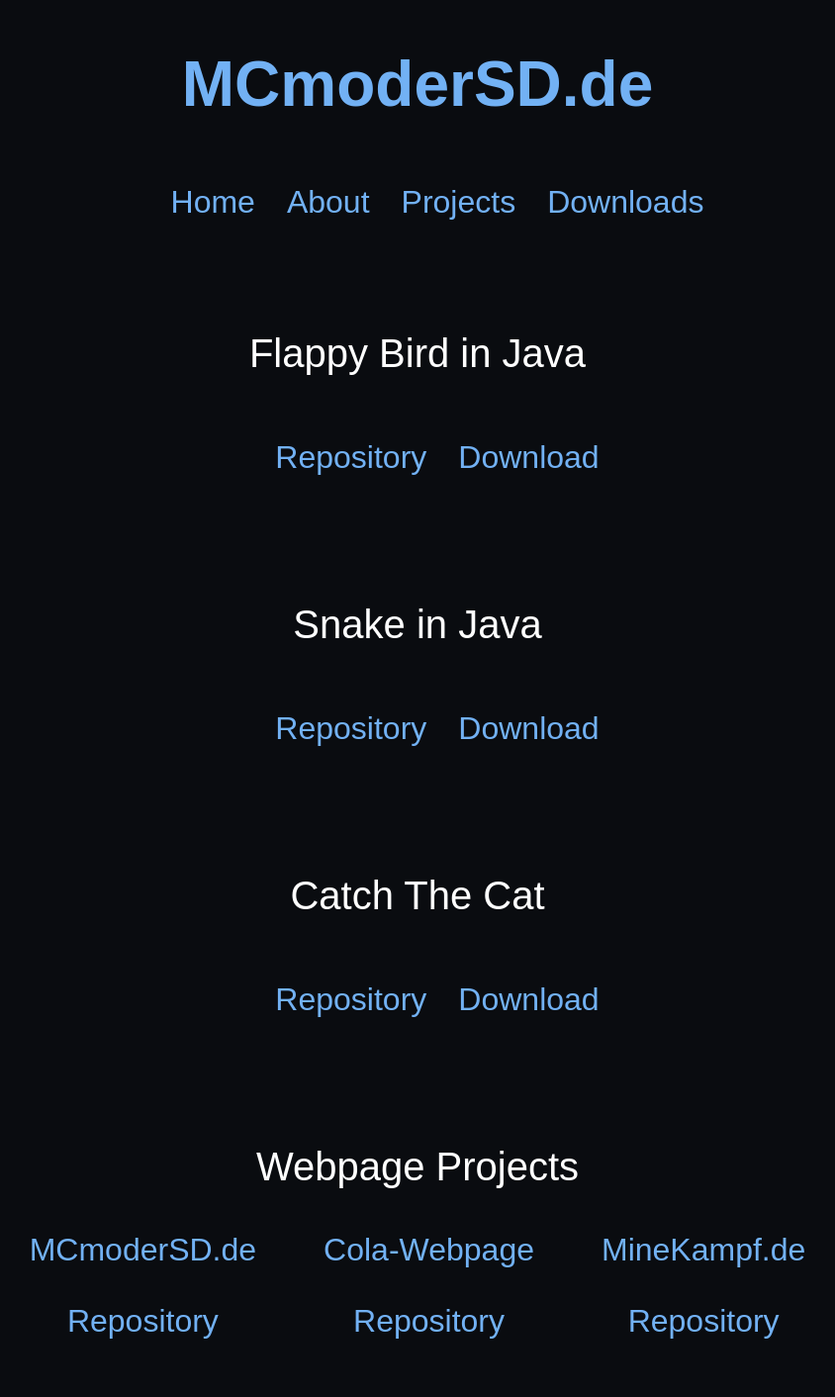
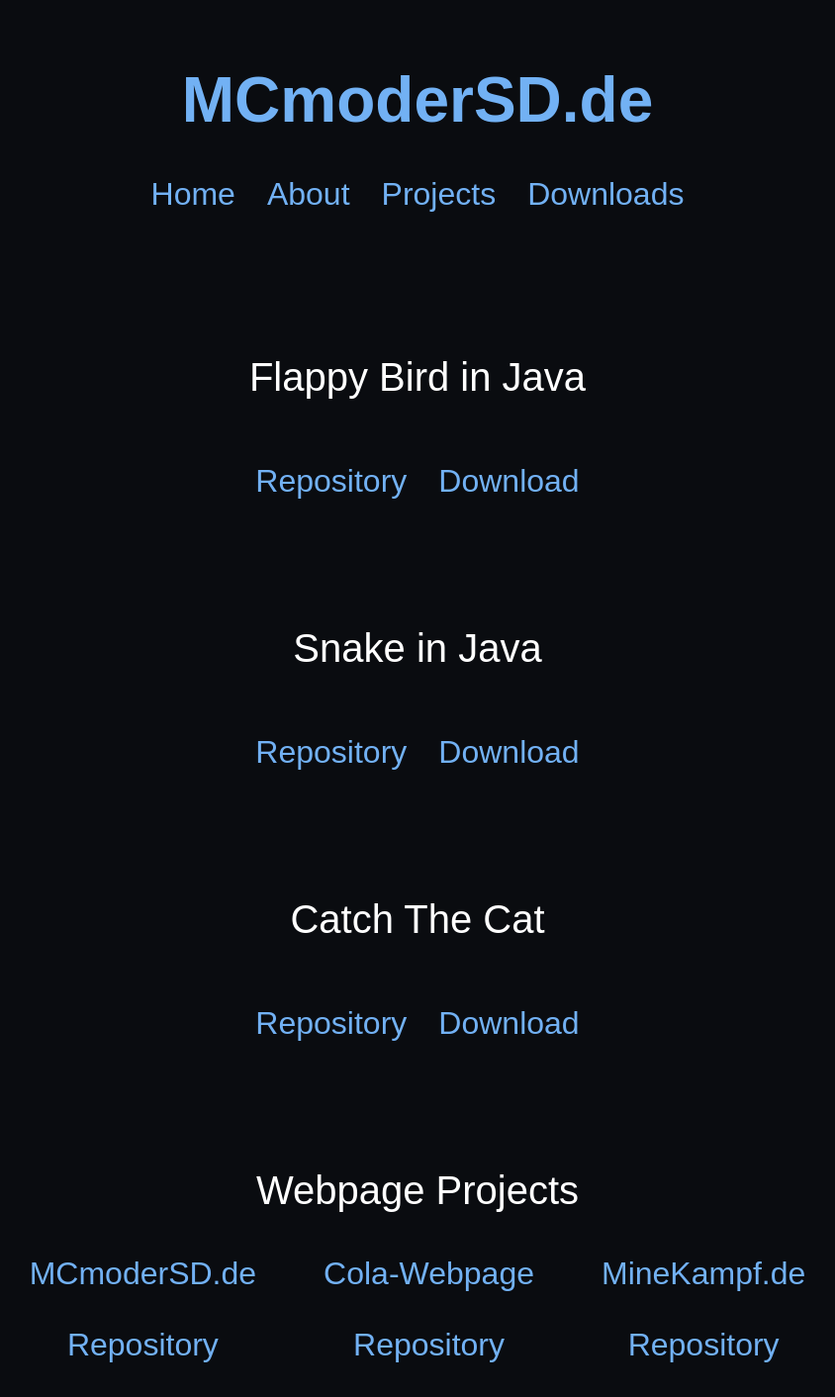
Before and after one commit to MCmoderSD/MCmoderSD.de, a PHP site: page /pages/projects.php in a window 1280 px wide. Shown: the whole page at 99% size, without its empty margins (218-1062 px from the left). Before the commit the page ends 1353 px from the top, so only its background shows below. Run offline with PHP 8.4, Linux system fonts and the light colour scheme.

Commit message:
Div's Centered

```diff
--- a/pages/projects.php
+++ b/pages/projects.php
@@ -1,10 +1,12 @@
 <?php ?>
 <!DOCTYPE html>
-<html lang="de">
+<html lang="en">
 
 <head>
     <title>Projects</title>
     <meta charset="utf-8">
+    <meta name="author" content="MCmoderSD">
+    <meta name="viewport" content="width=device-width, initial-scale=1.0">
     <link rel="shortcut icon" type="image/x-icon" href="../favicon.ico"/>
     <link rel="stylesheet" href="../style/main.css">
     <link rel="stylesheet" href="../style/projects.css">
--- a/style/about.css
+++ b/style/about.css
@@ -10,6 +10,7 @@
     display: flex;
     justify-content: center;
     margin-top: 3rem;
+    padding: 0;
     color: #72b1f4;
     font-size: 2rem;
 }
--- a/style/main.css
+++ b/style/main.css
@@ -5,22 +5,39 @@
 body {
     background-color: #0a0c10;
     font-family: sans-serif;
+    margin: 0;
 }
 
 .headline {
     color: #72b1f4;
     font-size: 4rem;
     font-weight: bold;
-    margin-top: 3rem;
+    margin-top: 2rem;
     text-align: center;
+}
+
+header {
+    display: flex;
+    flex-direction: column;
+    align-items: center;
+    justify-content: center;
+    text-align: center;
+}
+
+nav {
+    display: flex;
+    flex-direction: column;
+    align-items: center;
+    margin-top: -2rem;
 }
 
 nav ul {
     display: flex;
     justify-content: center;
-    margin-top: 2rem;
+    padding: 0;
     color: #72b1f4;
     font-size: 2rem;
+    margin-top: 0.5rem;
 }
 
 nav ul li {
--- a/style/projects.css
+++ b/style/projects.css
@@ -7,15 +7,18 @@
 
 .projects ul {
     display: flex;
+    flex-direction: row;
     justify-content: center;
+    align-items: center;
     margin-top: 3rem;
-    color: #72b1f4;
-    font-size: 2rem;
+    padding: 0;
+    flex-wrap: wrap;
 }
 
 .projects ul li {
     list-style: none;
     margin: 1rem;
+    text-align: center;
 }
 
 .projects ul li a {
@@ -35,9 +38,8 @@
     margin: 0 auto;
 }
 
-.projects table tbody{
+.projects table tbody {
     margin: 0 auto;
-
 }
 
 .projects table tbody tr {
```
Also changed, not shown: other parts of pages/projects.php (+16 -17 lines), admin/admin.php (+9 -7 lines), index.php (+9 -7 lines), pages/FlappyBirdLeaderboard.php (deleted, +0 -35 lines), pages/about.php (+10 -4 lines), pages/downloads.php (+7 -2 lines), style/downloads.css (+5 -2 lines), style/home.css (+5 -11 lines). Lines whose indentation alone changed are shown as unchanged.
